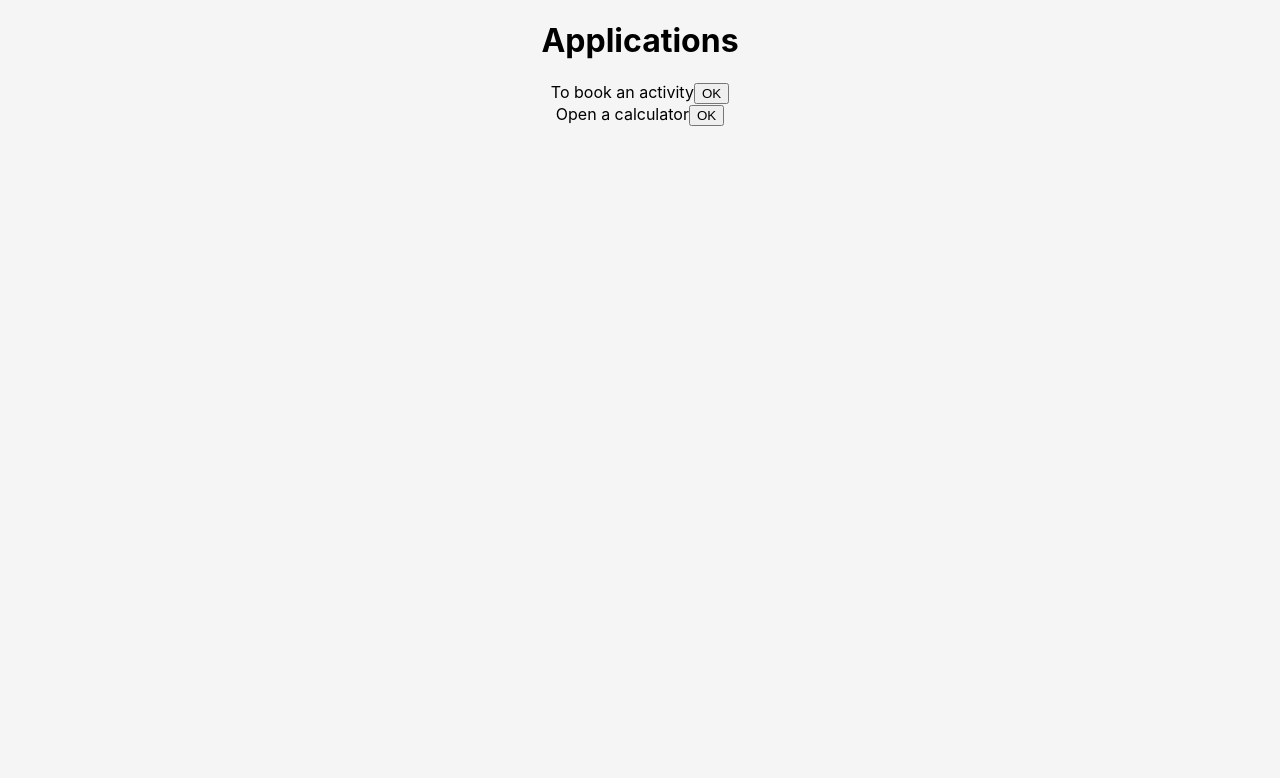
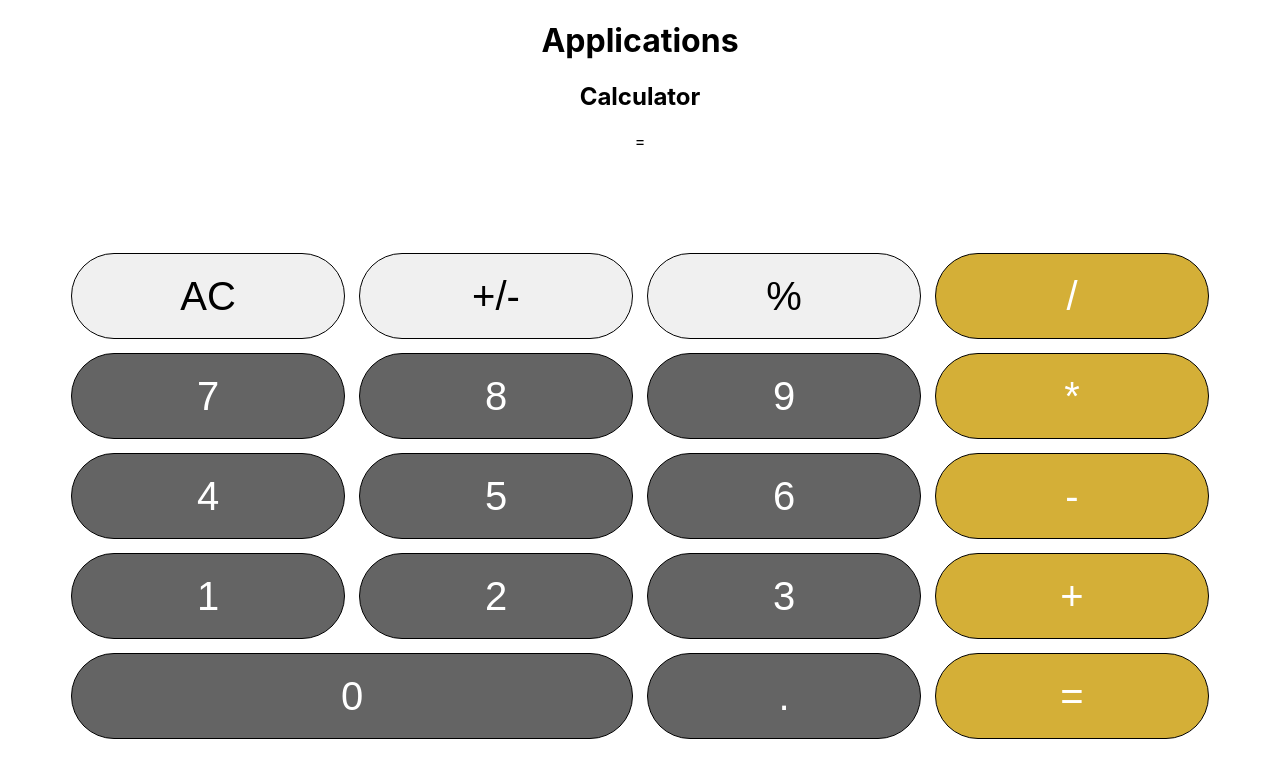
Before and after one commit to Larisa-Yagodina/example-with-pictures, a React (Create React App) app: page / in a window 1280 px wide. Shown: the top 778 px of the page. Built offline with nearby package versions, Linux system fonts and the light colour scheme.

Commit message:
add calculator

```diff
--- a/src/App.css
+++ b/src/App.css
@@ -3,7 +3,7 @@
 }
 
 body {
-  background: whitesmoke;
+  background: rgb(255, 255, 255);
 }
 
 .App-logo {
@@ -18,7 +18,7 @@ body {
   display: grid;
   grid-template-columns: repeat(2, 1fr);
   grid-auto-rows: minmax(100px, auto);
-  background: mediumseagreen;
+  background: rgb(240, 240, 240);
 }
 
 .productCard {
@@ -37,7 +37,6 @@ body {
 }
 
 .calcWrap {
-  border: 1px solid gray;
   margin: 1% 5%;
   display: grid;
   grid-template-columns: repeat(4, 1fr);
@@ -63,7 +62,6 @@ body {
 
 .calcResultArea {
   font-size: 50px;
-  border: 2px solid black;
   border-radius: 15px;
   height: 70px;
   margin: 1% 5%;
@@ -72,21 +70,26 @@ body {
 }
 
 .additional {
-  background: honeydew;
+  background: rgb(240, 240, 240);
 }
 
 .action {
-  background: gold;
+  background: rgb(212, 175, 55);
   color: white;
 }
 
+.action:focus { /* при нажатии */
+  background: rgb(250, 250, 250);
+  color: rgb(212, 175, 55);
+}
+
 .equally  {
-  background: gold;
+  background: rgb(212, 175, 55);
   color: white;
 }
 
 .digit {
-  background: dimgrey;
+  background: rgb(100, 100, 100);
   color: white;
 }
 
--- a/src/App.js
+++ b/src/App.js
@@ -5,21 +5,21 @@ import Calculator from "./calculator/Calculator";
 
 function App() {
 
-    const [visibleApp, setVisibleApp] = useState('')
+    const [visibleApp, setVisibleApp] = useState('calculator')
 
     return (
         <div className="App">
             <h1>Applications</h1>
 
-            <div> To book an activity
-                <button onClick={() => setVisibleApp('activity')}> OK </button>
-            </div>
+            {/*<div> To book an activity*/}
+            {/*    <button onClick={() => setVisibleApp('activity')}> OK </button>*/}
+            {/*</div>*/}
 
-            <div>Open a calculator
-                <button onClick={() => setVisibleApp('calculator')}> OK </button>
-            </div>
+            {/*<div>Open a calculator*/}
+            {/*    <button onClick={() => setVisibleApp('calculator')}> OK </button>*/}
+            {/*</div>*/}
 
-            { visibleApp === 'activity' && <ActivityBooking />}
+            {/*{ visibleApp === 'activity' && <ActivityBooking />}*/}
             { visibleApp === 'calculator' && <Calculator />}
 
         </div>
--- a/src/activitiesBooking/catalog/Square.js
+++ b/src/activitiesBooking/catalog/Square.js
@@ -5,7 +5,7 @@ export default function Square(props) {
 
     return (
         <div className={'wrap'}>
-            {props.products.map(el => <ProductCard el={el.id} product={el} discountAmount={props.discountAmount}/>)}
+            {props.products.map(el => <ProductCard key={el.id} product={el} discountAmount={props.discountAmount}/>)}
 
         </div>
     )
--- /dev/null
+++ b/src/calculator/Calculator.js
@@ -0,0 +1,204 @@
+import CalculatorSquare from "./CalculatorSquare";
+import ResultArea from "./ResultArea";
+import {useState} from "react";
+
+export default function Calculator() {
+
+    const allButtons = [
+        {
+            buttonLabel: 'AC',
+            type: 'additional',
+        },
+        {
+            buttonLabel: '+/-',
+            type: 'additional',
+        },
+        {
+            buttonLabel: '%',
+            type: 'additional',
+        },
+        {
+            buttonLabel: '/',
+            type: 'action',
+        },
+        {
+            buttonLabel: 7,
+            type: 'digit',
+        },
+        {
+            buttonLabel: 8,
+            type: 'digit',
+        },
+        {
+            buttonLabel: 9,
+            type: 'digit',
+        },
+        {
+            buttonLabel: '*',
+            type: 'action',
+        },
+        {
+            buttonLabel: 4,
+            type: 'digit',
+        },
+        {
+            buttonLabel: 5,
+            type: 'digit',
+        },
+        {
+            buttonLabel: 6,
+            type: 'digit',
+        },
+        {
+            buttonLabel: '-',
+            type: 'action',
+        },
+        {
+            buttonLabel: 1,
+            type: 'digit',
+        },
+        {
+            buttonLabel: 2,
+            type: 'digit',
+        },
+        {
+            buttonLabel: 3,
+            type: 'digit',
+        },
+        {
+            buttonLabel: '+',
+            type: 'action',
+        },
+        {
+            buttonLabel: 0,
+            type: 'digit',
+        },
+        {
+            buttonLabel: '.',
+            type: 'digit',
+        },
+        {
+            buttonLabel: '=',
+            type: 'equally',
+        }
+    ]
+
+    const [firstNumber, setFirstNumber] = useState('');
+    const [secondNumber, setSecondNumber] = useState('');
+    const [operation, setOperation] = useState('')
+    const [result, setResult] = useState('')
+
+    const calculate = () => {
+        if (secondNumber === '') return 0;
+
+        let newResult;
+        const first = Number(firstNumber);
+        const second = Number(secondNumber);
+        switch (operation) {
+            case '+':
+                newResult = first + second;
+                break;
+            case '-':
+                newResult = first - second;
+                break;
+            case '*':
+                newResult = first * second;
+                break;
+            case '/':
+                newResult = first / second;
+                break;
+            default:
+                newResult = '';
+        }
+        return String(+newResult.toFixed(12))
+    }
+
+    const buttonHandler = (calcSymbol, type) => {
+
+        if (type === 'digit') {
+            if (operation === '') {
+                const newFirstNumber = firstNumber + calcSymbol;
+                setFirstNumber(newFirstNumber)
+                setResult('')
+            } else {
+                const newSecondNumber = secondNumber + calcSymbol;
+                setSecondNumber(newSecondNumber)
+            }
+        }
+
+        if (type === 'action' && operation === '') {
+            if (firstNumber === '') {
+                setOperation(calcSymbol)
+                setFirstNumber(result)
+                setResult('')
+            } else {
+                setOperation(calcSymbol)
+            }
+        }
+
+        if (type === 'action' && operation !== '') {
+            let newResult = calculate();
+            setFirstNumber(newResult)
+            setOperation(calcSymbol);
+            setSecondNumber('')
+        }
+
+        if (type === 'equally') {
+            let newResult = calculate();
+            setResult(newResult)
+            setFirstNumber('')
+            setOperation('')
+            setSecondNumber('')
+        }
+
+        if (calcSymbol === '+/-'){
+            if (operation !== '' && secondNumber !== '') {
+               const newNumber = String(-Number(secondNumber))
+                setSecondNumber(newNumber)
+           }
+
+            if (operation !== '' && secondNumber === '') {
+                const newNumber = '-'
+                setSecondNumber(newNumber)
+            }
+
+           if (operation === '') {
+               const newNumber = String(-Number(firstNumber))
+               setFirstNumber(newNumber)
+           }
+
+            if (operation === '' && firstNumber === '') {
+                const newNumber = '-'
+                setFirstNumber(newNumber)
+            }
+        }
+
+        if (calcSymbol === 'AC'){
+            setFirstNumber('')
+            setSecondNumber('')
+            setOperation('')
+            setResult('')
+        }
+
+        // if (calcSymbol === '%') {
+        //     let percent;
+        //     if (result !== '') percent = result / 100;
+        //     if (secondNumber !== '' && firstNumber !== '') percent = secondNumber / 100;
+        //     if (firstNumber !== '') percent = firstNumber / 100;
+        //     setResult(percent)
+        //     setFirstNumber('')
+        //     setSecondNumber('')
+        //     setOperation('')
+        // }
+
+    }
+
+    return (
+        <div>
+            <h2>Calculator</h2>
+             {firstNumber} {' '} {operation} {' '} {secondNumber} = {result}
+             <ResultArea firstNumber={firstNumber} secondNumber={secondNumber} result={result} />
+             <CalculatorSquare buttonHandler={buttonHandler} allButtons={allButtons}/>
+        </div>
+    )
+}
--- /dev/null
+++ b/src/calculator/CalculatorButton.js
@@ -0,0 +1,12 @@
+export default function CalculatorButton(props) {
+
+    return (
+        <button
+            id={props.calcButton.buttonLabel === 0 ? 'calcButton0' : 'calcButton'}
+            className={props.calcButton.type}
+            onClick={() => props.buttonHandler(props.calcButton.buttonLabel, props.calcButton.type)}
+        >
+            {props.calcButton.buttonLabel}
+        </button>
+    )
+}
--- /dev/null
+++ b/src/calculator/CalculatorSquare.js
@@ -0,0 +1,15 @@
+import CalculatorButton from "./CalculatorButton";
+
+export default function CalculatorSquare(props) {
+
+    return (
+        <div className={'calcWrap'}>
+            {props.allButtons.map(el =>
+                <CalculatorButton
+                    key={el.buttonLabel + el.type}
+                    buttonHandler={props.buttonHandler}
+                    calcButton={el}
+                />)}
+        </div>
+    )
+}
--- /dev/null
+++ b/src/calculator/ResultArea.js
@@ -0,0 +1,9 @@
+
+export default function ResultArea(props) {
+
+    return (
+        <div className={'calcResultArea'}>
+            { props.result !== '' ? props.result : props.secondNumber !== '' ? props.secondNumber : props.firstNumber}
+        </div>
+    )
+}
```
Also changed, not shown: src/FunctionExample.js (added, +86 -0 lines).
